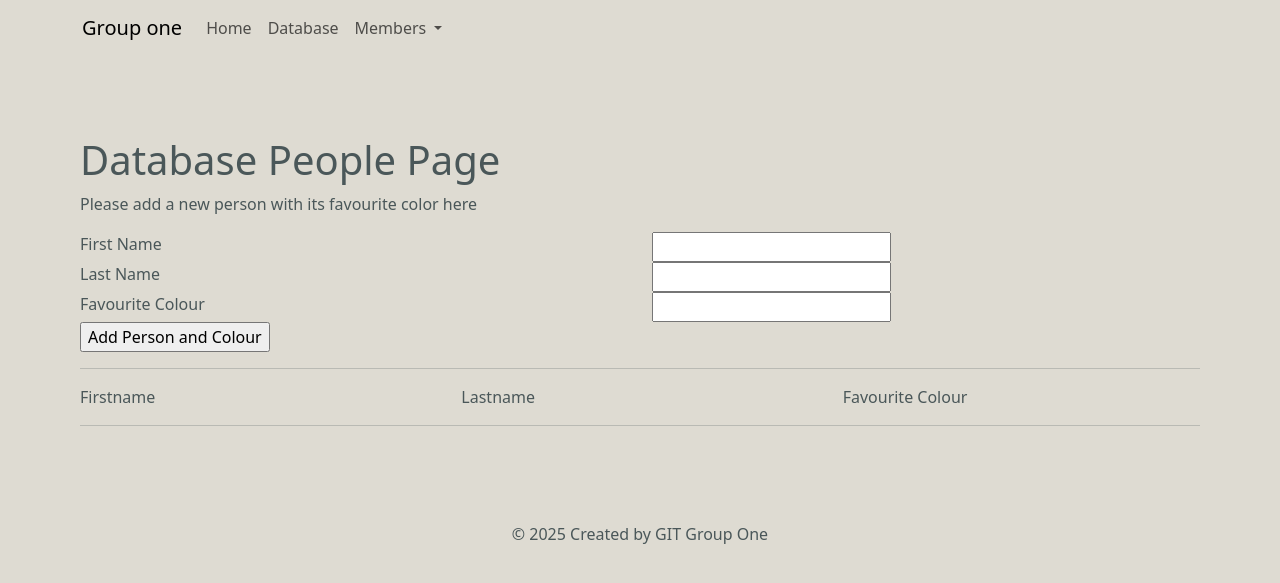
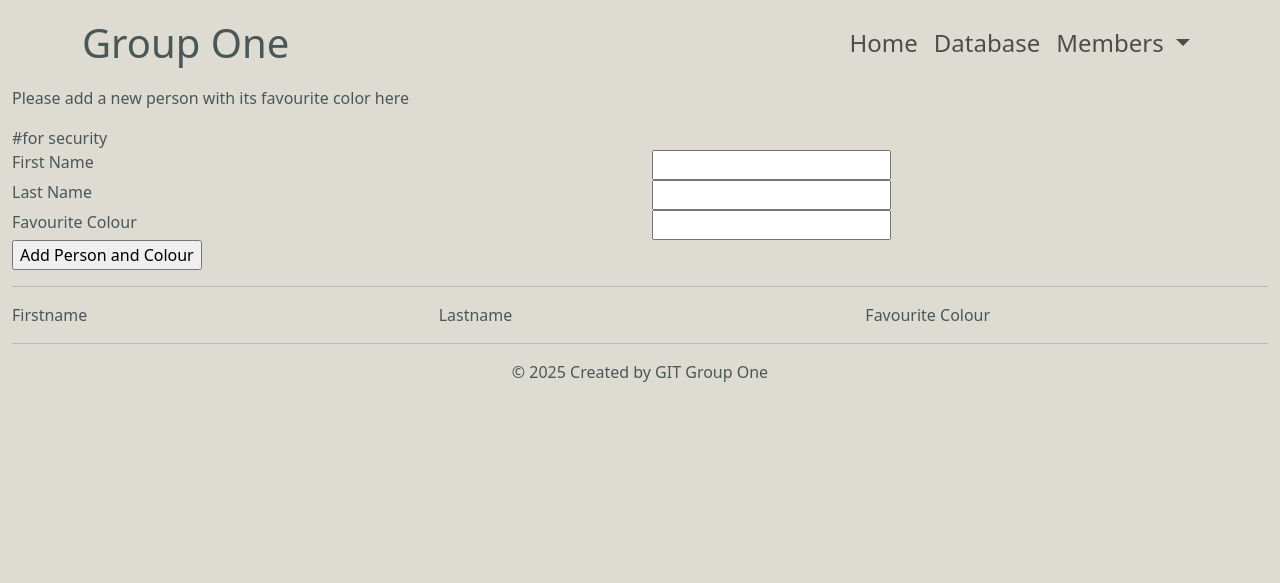
Before and after one commit to emilyryalls/homework_week11, a Flask app: page /database in a window 1280 px wide. Shown: the top 583 px of the page. Run offline with Flask 3, Linux system fonts and the light colour scheme; data that the repository does not hold is empty; some libraries are stand-ins or nearby versions.

Commit message:
Edited some details

```diff
--- a/application/static/style.css
+++ b/application/static/style.css
@@ -5,9 +5,11 @@ body{
 }
 
 .bg-1, .bg-2, .bg-3{
-    padding: 80px;
+    padding: 60px;
 
 }
+
+
 
 .bg-1{
     background-color: #F7E1D7;
@@ -40,3 +36,26 @@ body{
     font-weight: bold;
     color: cornsilk;
 }
+
+.navbar-brand {
+    color: #4A5759;
+}
+
+.navbar-expand-lg .navbar-collapse {
+    flex-direction: row-reverse;
+}
+
+.navbar-expand-lg .navbar-nav {
+    font-size: x-large;
+}
+
+.navbar-nav .dropdown-menu {
+    font-size: smaller;
+}
+
+
+footer {
+        width: 100%;
+    margin-top: auto; /* Keeps footer at bottom */
+
+}
--- a/application/templates/database.html
+++ b/application/templates/database.html
@@ -4,7 +4,7 @@
     <div class="form">
         <p> Please add a new person with its favourite color here</p>
         <form method="POST">
-            {{ form.hidden_tag() }}
+            {{ form.hidden_tag() }} #for security
             <div class="row">
                 <div class="col-sm">{{form.first_name.label}}</div>
                 <div class="col-sm">{{form.first_name}}</div>
--- a/application/templates/layout.html
+++ b/application/templates/layout.html
@@ -13,8 +13,8 @@
 </head>
 <body>
     <div class="container">
-        <nav class="navbar navbar-expand-lg navbar-light">
-              <a class="navbar-brand" href="#">Group one</a>
+        <nav class="navbar navbar-expand-lg navbar-light ">
+              <a class="navbar-brand " href="#"><span class="fs-1" aria-current="page">Group One</span></a>
               <button class="navbar-toggler" type="button" data-toggle="collapse" data-target="#navbarSupportedContent" aria-controls="navbarSupportedContent" aria-expanded="false" aria-label="Toggle navigation">
                 <span class="navbar-toggler-icon"></span>
               </button>
@@ -50,8 +50,8 @@
         </nav>
     </div>
 
-<div class="container-fluid bg-3 text-left">
- <h1>{{ title }} Page</h1>
+<div class="container-fluid text-left">
+<!-- <h1>{{ title }} Page</h1>-->
     {% block body_content %}
     {% endblock %}
 </div>
```
Also changed, not shown: other parts of application/static/style.css (+2 -8 lines), other parts of application/templates/layout.html (+2 -2 lines).
